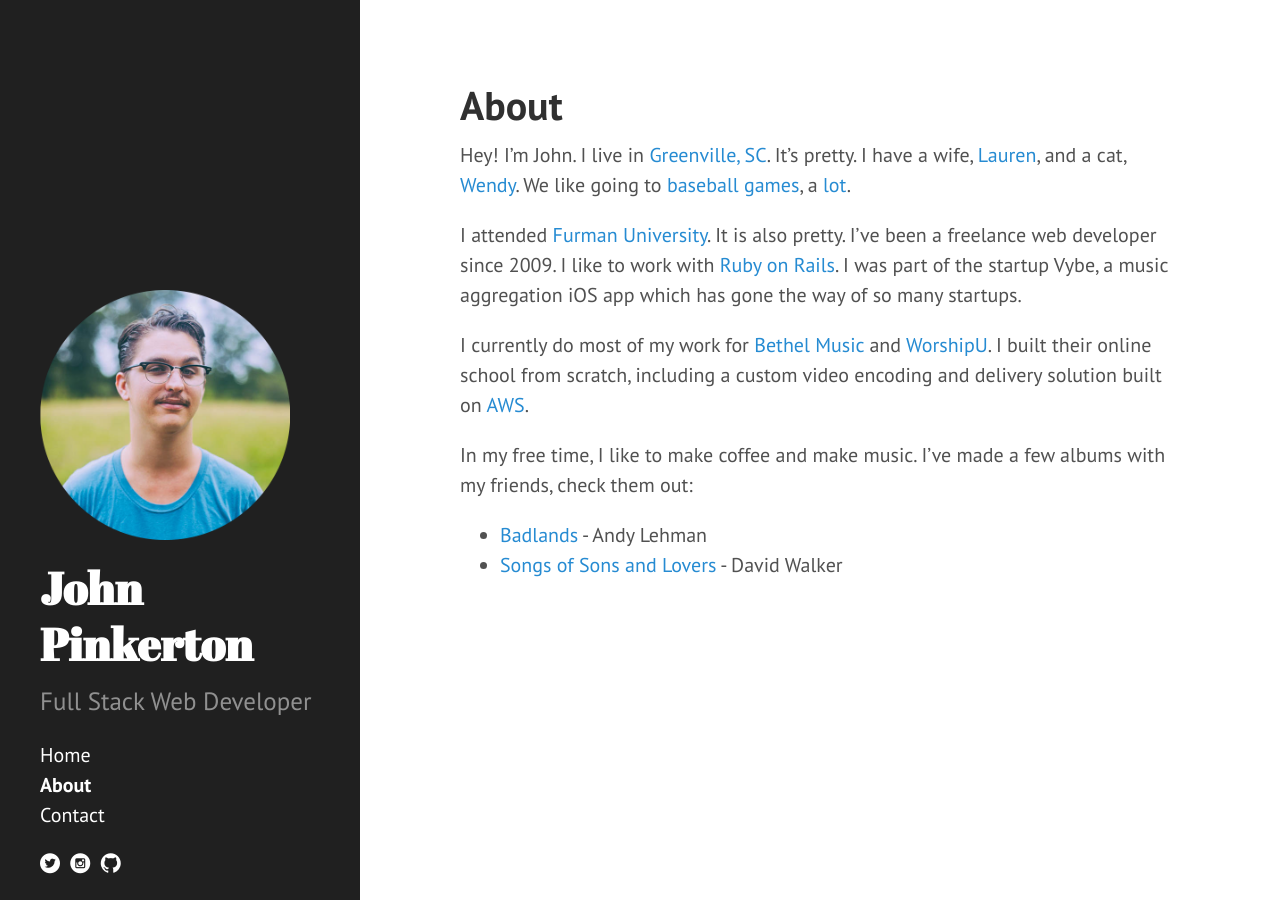
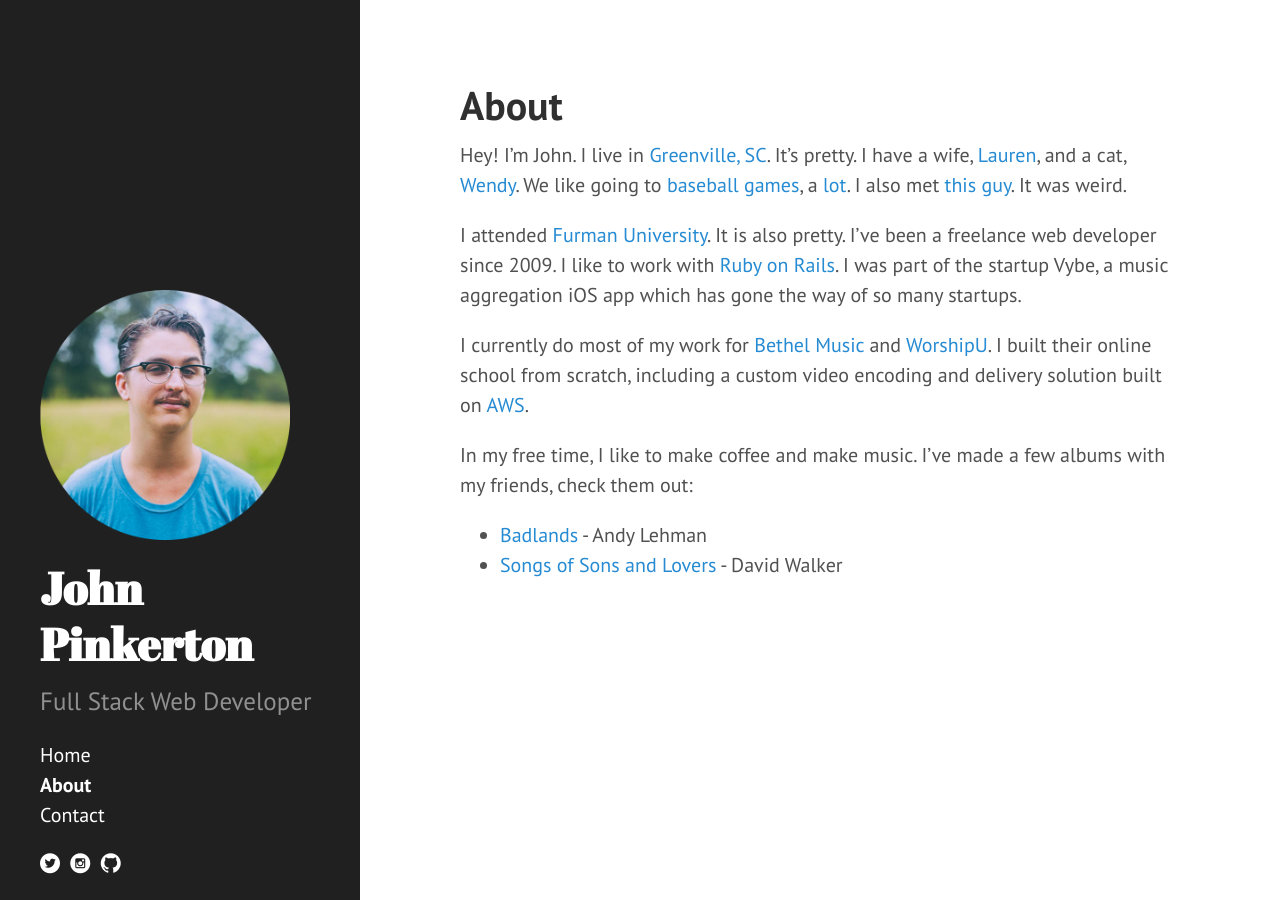
Before and after one commit to johnthepink/johnthepink.github.io, a Jekyll site: the page built from about.md, in a window 1280 px wide. Built offline with Jekyll 4.4.1, drawn with Linux system fonts in a browser that asks for light colours; Markdown is read by kramdown in place of the engine named in the settings.

Commit message:
add weird guy

```diff
--- a/about.md
+++ b/about.md
@@ -3,7 +3,7 @@
 title: About
 ---
 
-Hey! I'm John. I live in [Greenville, SC](http://www.lifeingreenville.com/). It's pretty. I have a wife, [Lauren](http://instagram.com/p/dm7aH2DGSA/), and a cat, [Wendy](http://instagram.com/p/QThppFjGWd/). We like going to [baseball games](http://instagram.com/p/pC3ZHRjGUR/), a [lot](http://instagram.com/p/nTWsfYjGYh/).
+Hey! I'm John. I live in [Greenville, SC](http://www.lifeingreenville.com/). It's pretty. I have a wife, [Lauren](http://instagram.com/p/dm7aH2DGSA/), and a cat, [Wendy](http://instagram.com/p/QThppFjGWd/). We like going to [baseball games](http://instagram.com/p/pC3ZHRjGUR/), a [lot](http://instagram.com/p/nTWsfYjGYh/). I also met [this guy](http://instagram.com/p/qXuii-jGbg/). It was weird.
 
 I attended [Furman University](http://furman.edu). It is also pretty. I've been a freelance web developer since 2009. I like to work with [Ruby on Rails](http://rubyonrails.org/). I was part of the startup Vybe, a music aggregation iOS app which has gone the way of so many startups.
 
```
